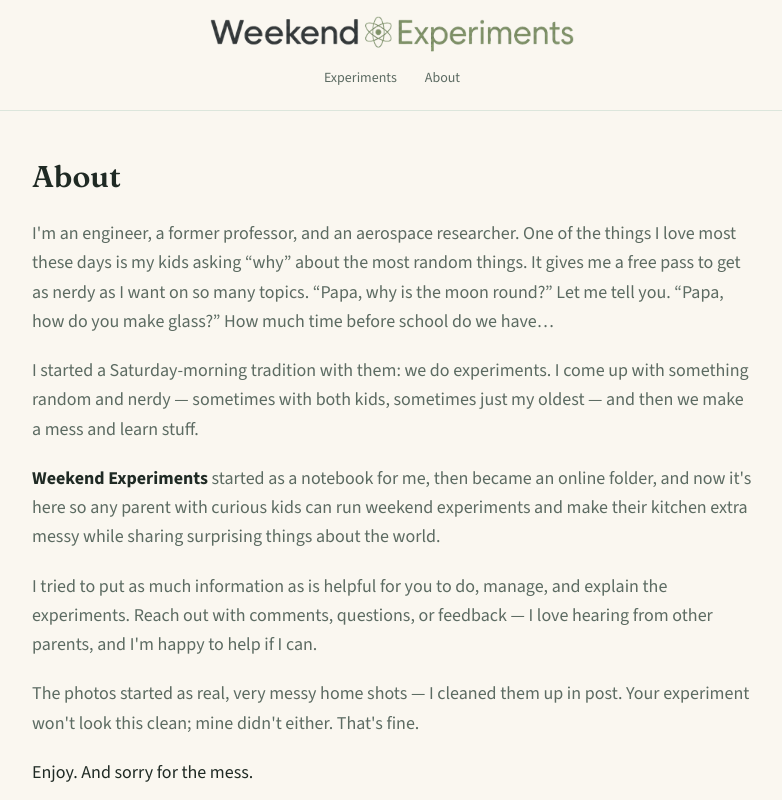
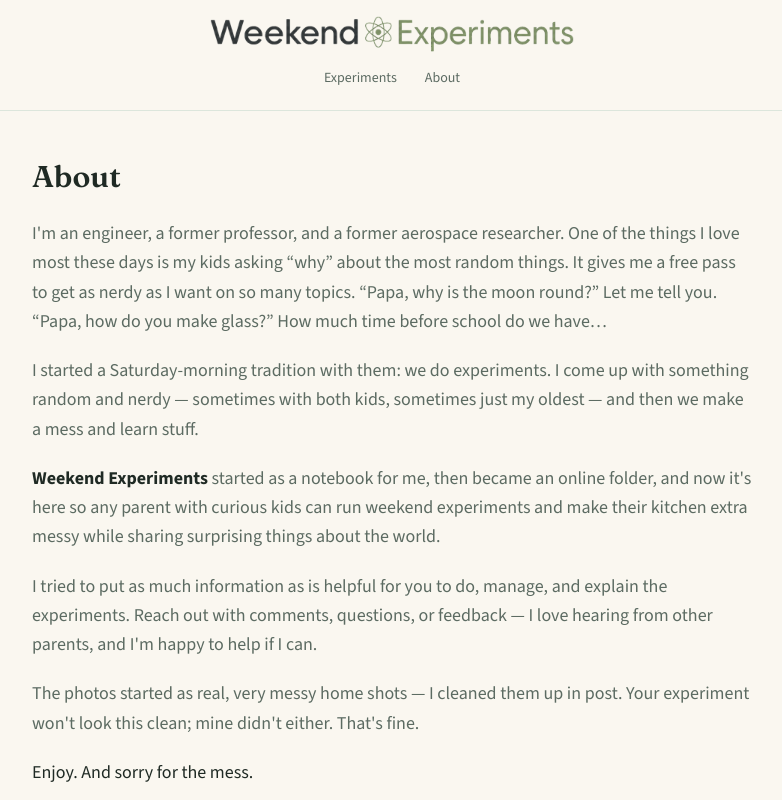
Before and after one commit to Nicolas-dovetta/little-lab-web, a Next.js app: page /about in a window 1280 px wide. Shown: the top 800 px of the page, without its empty margins (248-1030 px from the left). Built offline with nearby package versions, Linux system fonts and the light colour scheme; no server answers; the database is empty.

Commit message:
About: former professor and former aerospace researcher

```diff
--- a/src/app/about/page.tsx
+++ b/src/app/about/page.tsx
@@ -4,7 +4,7 @@
 export const metadata = {
   title: "About",
   description:
-    "Engineer, former professor, aerospace researcher — and Saturday-morning experiments with curious kids.",
+    "Engineer, former professor and former aerospace researcher — Saturday-morning experiments with curious kids.",
 };
 
 export default async function AboutPage() {
@@ -15,11 +15,11 @@
       <h1 className="font-display text-3xl font-semibold text-ink">About</h1>
       <div className="mt-6 space-y-5 text-lg leading-relaxed text-ink-muted">
         <p>
-          I&apos;m an engineer, a former professor, and an aerospace researcher. One of the things I
-          love most these days is my kids asking &ldquo;why&rdquo; about the most random things. It
-          gives me a free pass to get as nerdy as I want on so many topics. &ldquo;Papa, why is the
-          moon round?&rdquo; Let me tell you. &ldquo;Papa, how do you make glass?&rdquo; How much
-          time before school do we have…
+          I&apos;m an engineer, a former professor, and a former aerospace researcher. One of the
+          things I love most these days is my kids asking &ldquo;why&rdquo; about the most random
+          things. It gives me a free pass to get as nerdy as I want on so many topics. &ldquo;Papa,
+          why is the moon round?&rdquo; Let me tell you. &ldquo;Papa, how do you make glass?&rdquo;
+          How much time before school do we have…
         </p>
         <p>
           I started a Saturday-morning tradition with them: we do experiments. I come up with
```
